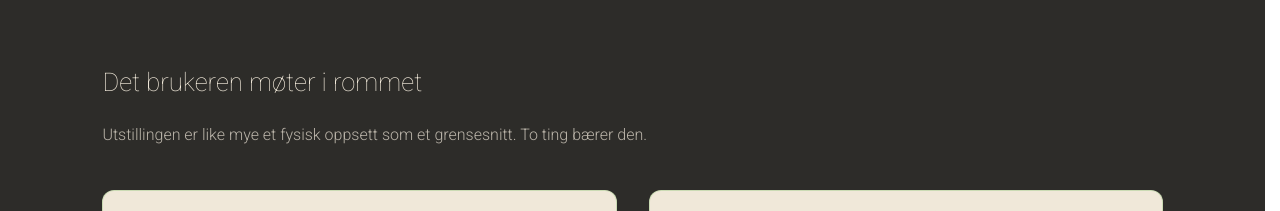
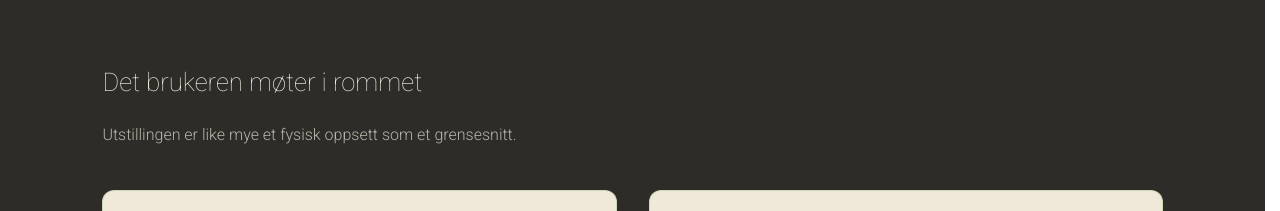
Before and after one commit to charlotteskr/portfolio, a React (Vite) app: page /smart in a window 1280 px wide. Shown: the part 8200-8411 px from the top of the page. Built offline with nearby package versions, Linux system fonts and the light colour scheme.

Commit message:
Kutt setninga som teller opp de fysiske elementene
«To ting bærer den» foregrep det de to bildene under viser med en gang, og
låste samtidig antallet i teksten. Første setning sier alt avsnittet trenger.

Co-Authored-By: Claude Opus 5 <noreply@anthropic.com>

```diff
--- a/src/pages/Smart.jsx
+++ b/src/pages/Smart.jsx
@@ -402,7 +402,7 @@ export default function Smart() {
           Det brukeren møter i rommet
         </h3>
         <p className="sm-body reveal">
-          Utstillingen er like mye et fysisk oppsett som et grensesnitt. To ting bærer den.
+          Utstillingen er like mye et fysisk oppsett som et grensesnitt.
         </p>
 
         <div className="sm-physical">
```
